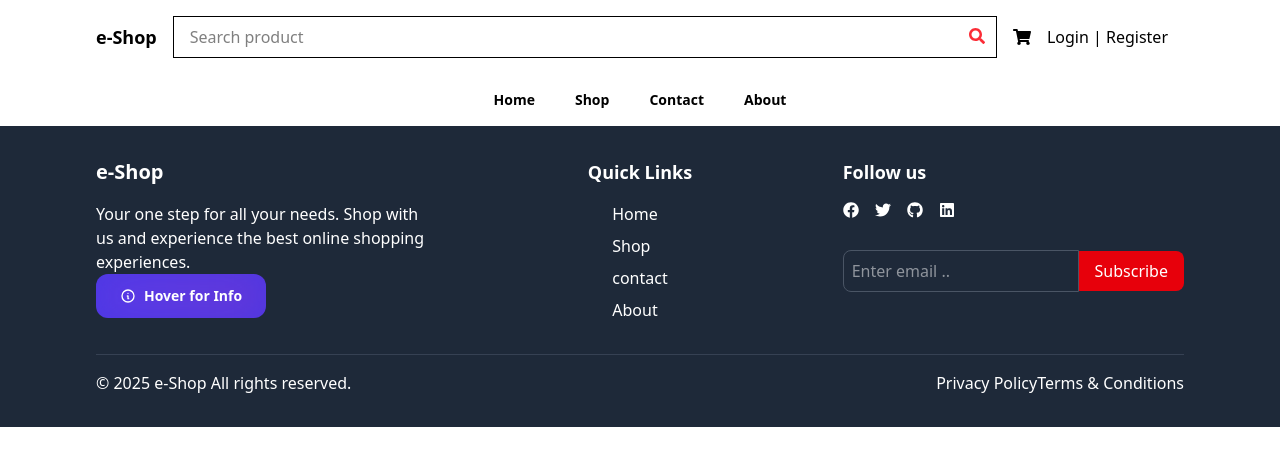
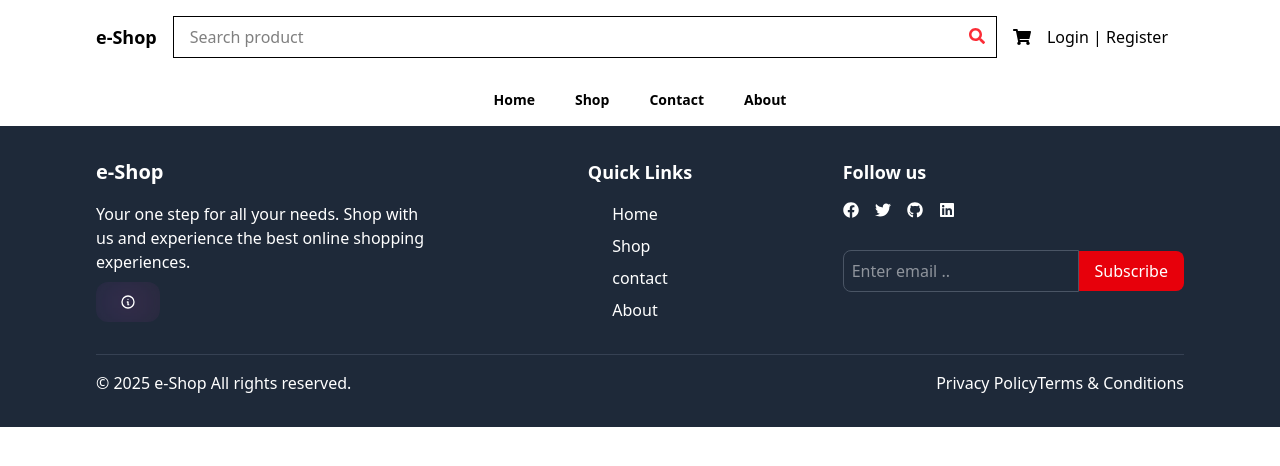
Before and after one commit to Blissmal/Ecommerce-react-js-redux-toolkit, a React (Vite) app: page /checkout in a window 1280 px wide. Shown: the top 466 px of the page. Built offline with nearby package versions, Linux system fonts and the light colour scheme.

Commit message:
customized tooltip information

```diff
--- a/src/components/Tooltip.jsx
+++ b/src/components/Tooltip.jsx
@@ -1,13 +1,12 @@
 const Tooltip = () => {
   return (
-    <div className="relative inline-block group">
-      <button className="relative px-6 py-3 text-sm font-semibold text-white bg-indigo-600/90 rounded-xl hover:bg-indigo-700/90 focus:outline-none focus:ring-2 focus:ring-indigo-500 focus:ring-offset-2 focus:ring-offset-gray-900 transition-all duration-300 overflow-hidden">
+    <div className="relative inline-block group mt-2">
+      <button className="relative px-6 py-3 text-sm font-semibold text-white bg-gray-800 rounded-xl hover:bg-indigo-700/90 focus:outline-none focus:ring-2 focus:ring-indigo-500 focus:ring-offset-2 focus:ring-offset-gray-900 transition-all duration-300 overflow-hidden">
         <div className="absolute inset-0 bg-gradient-to-r from-purple-500/20 to-pink-500/20 blur-xl group-hover:opacity-75 transition-opacity" />
         <span className="relative flex items-center gap-2">
           <svg viewBox="0 0 24 24" stroke="currentColor" fill="none" className="w-4 h-4">
             <path d="M13 16h-1v-4h-1m1-4h.01M21 12a9 9 0 11-18 0 9 9 0 0118 0z" strokeWidth={2} strokeLinejoin="round" strokeLinecap="round" />
           </svg>
-          Hover for Info
         </span>
       </button>
       <div className="absolute invisible opacity-0 group-hover:visible group-hover:opacity-100 bottom-full left-1/2 -translate-x-1/2 mb-3 w-72 transition-all duration-300 ease-out transform group-hover:translate-y-0 translate-y-2">
@@ -18,18 +17,15 @@ const Tooltip = () => {
                 <path clipRule="evenodd" d="M18 10a8 8 0 11-16 0 8 8 0 0116 0zm-7-4a1 1 0 11-2 0 1 1 0 012 0zM9 9a1 1 0 000 2v3a1 1 0 001 1h1a1 1 0 100-2v-3a1 1 0 00-1-1H9z" fillRule="evenodd" />
               </svg>
             </div>
-            <h3 className="text-sm font-semibold text-white">Important Information</h3>
+            <h3 className="text-sm font-semibold text-white">Information</h3>
           </div>
           <div className="space-y-2">
-            <p className="text-sm text-gray-300">
-              This is a tooltip with detailed information and custom styling.
-            </p>
-            <div className="flex items-center gap-2 text-xs text-gray-400">
-              <svg viewBox="0 0 20 20" fill="currentColor" className="w-4 h-4">
+          <svg viewBox="0 0 20 20" fill="currentColor" className="w-4 h-4">
                 <path clipRule="evenodd" d="M16.707 5.293a1 1 0 010 1.414l-8 8a1 1 0 01-1.414 0l-4-4a1 1 0 011.414-1.414L8 12.586l7.293-7.293a1 1 0 011.414 0z" fillRule="evenodd" />
               </svg>
-              <span>Premium Feature</span>
-            </div>
+            <p className="text-sm text-gray-300">
+              The product is still under development
+            </p>
           </div>
           <div className="absolute inset-0 rounded-2xl bg-gradient-to-r from-indigo-500/10 to-purple-500/10 blur-xl opacity-50" />
           <div className="absolute -bottom-1.5 left-1/2 -translate-x-1/2 w-3 h-3 bg-gradient-to-br from-gray-900/95 to-gray-800/95 rotate-45 border-r border-b border-white/10" />
```
